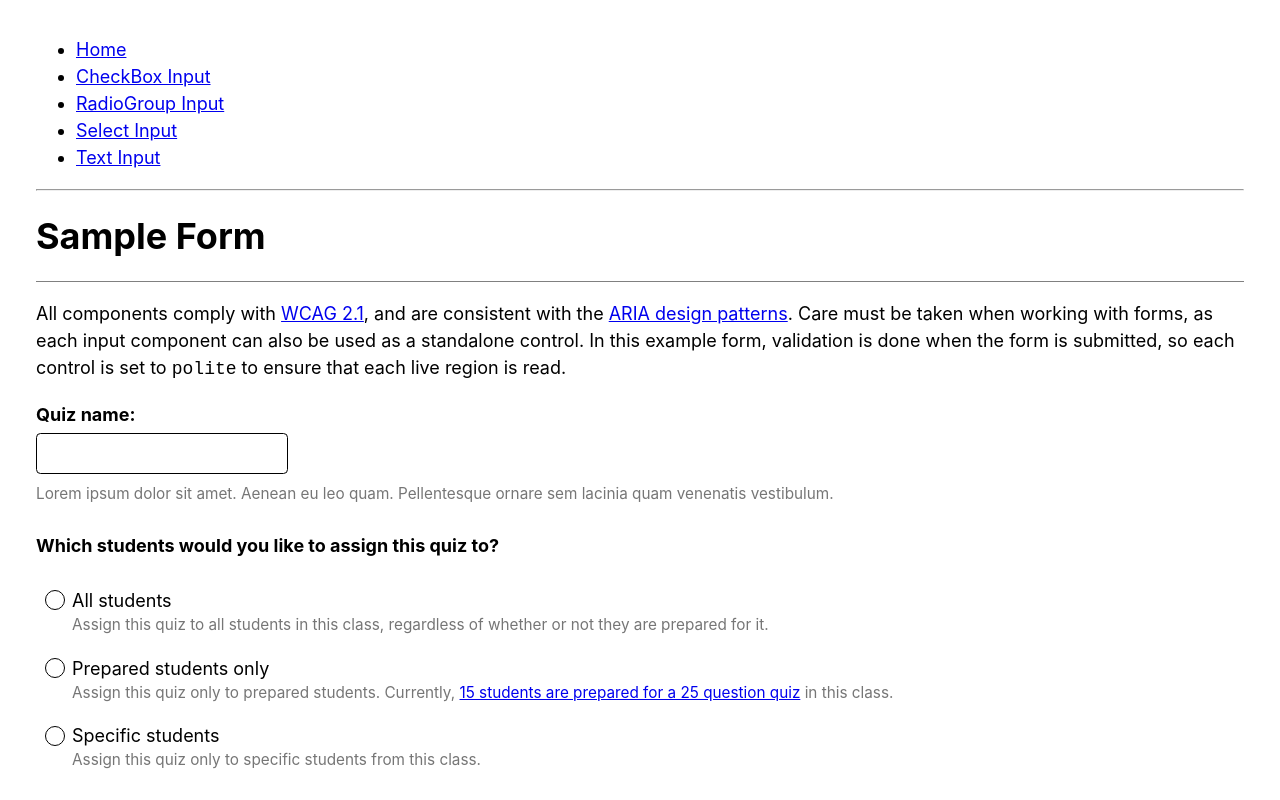
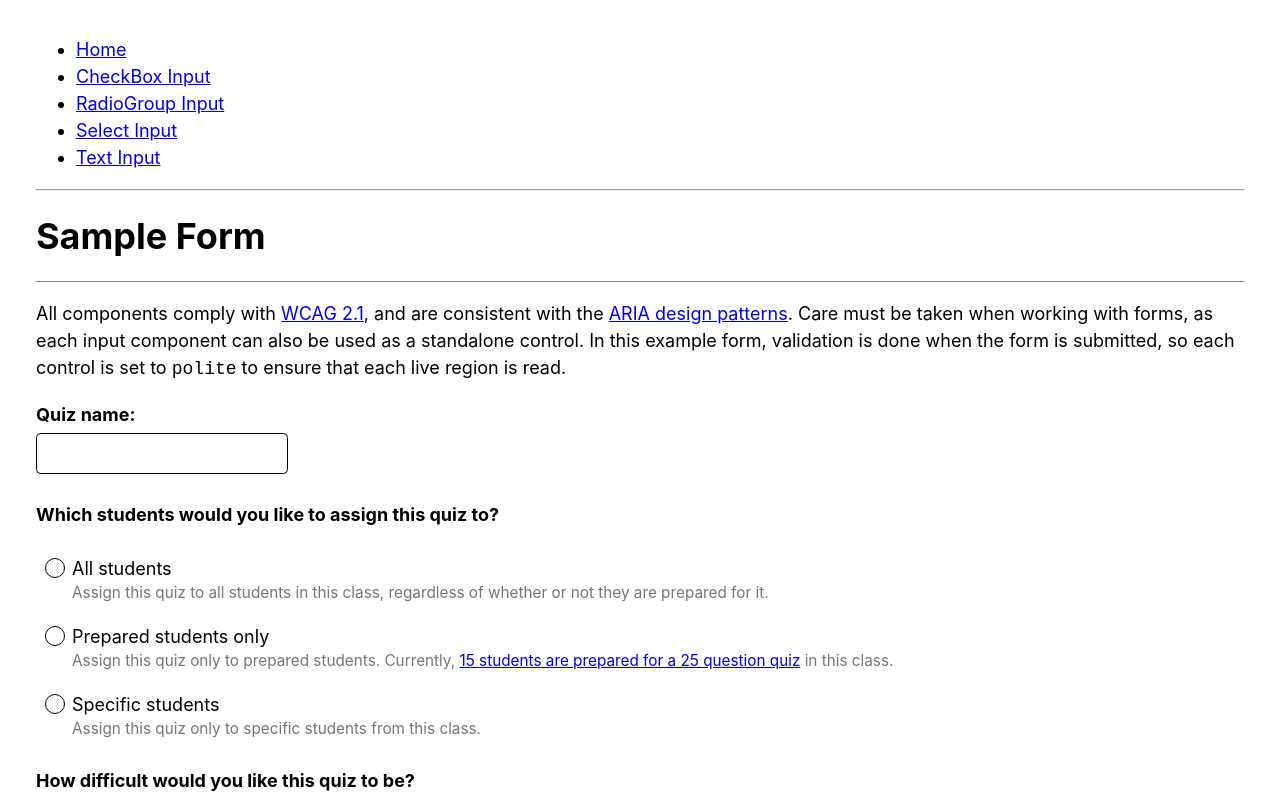
Before and after one commit to membean/react-uikit, a React (Create React App) app: page / in a window 1280 px wide. Shown: the top 800 px of the page. Built offline with nearby package versions, Linux system fonts and the light colour scheme.

Commit message:
Fix sample form.

```diff
--- a/src/components/home.js
+++ b/src/components/home.js
@@ -172,10 +172,10 @@ const HomePage = () => {
           feedbackText={formState.name.feedbackText}
           id="text-input-1"
           isValid={formState.name.isValid}
-          helperText="Lorem ipsum dolor sit amet. Aenean eu leo quam. Pellentesque ornare sem lacinia quam venenatis vestibulum."
           label="Quiz name:"
           name="name"
           onChange={handleInputChange("name")}
+          polite
           value={formState.name.value}
         />
       </div>
```
